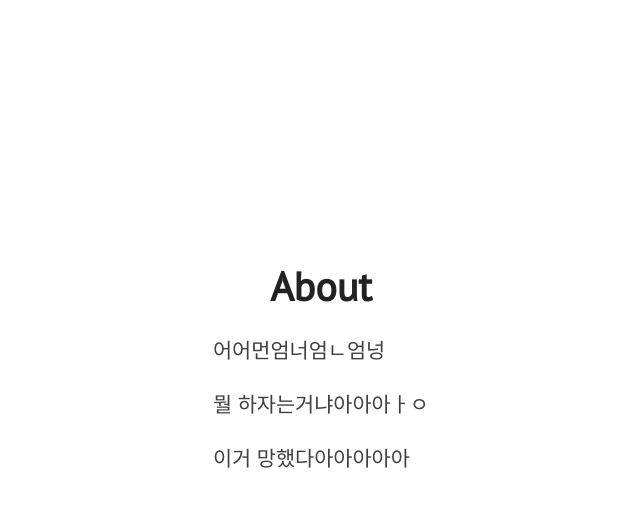
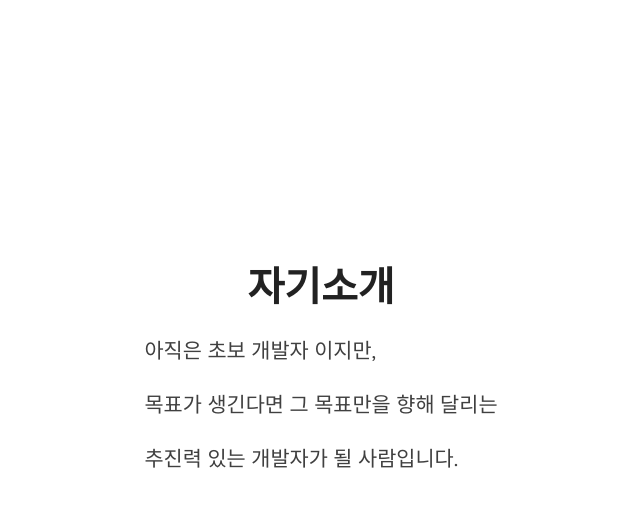
Before and after one commit to qqwdoqwdkm/Portfolio.github.io, a Jekyll site: the page built from index.html, in a window 1280 px wide and 900 px high, scrolled down 1048 px. Shown: the top 507 px of the window, without its empty margins (319-959 px from the left). Built offline with Jekyll 4.4.1, drawn with Linux system fonts in a browser that asks for light colours; nearby versions of some CDN libraries.

Commit message:
2022.02.21

```diff
--- a/_includes/about.html
+++ b/_includes/about.html
@@ -1,15 +1,15 @@
 <div class="section-wrapper">
     <section class="section about" id="about">
         <div id="about-text">
-            <div class="section-heading">About</div>
+            <div class="section-heading">자기소개</div>
             <p class="paragraph-text justify-text">
-               어어먼엄너엄ㄴ엄넝
+               아직은 초보 개발자 이지만,
             </p>
             <p class="paragraph-text justify-text">
-               뭘 하자는거냐아아아ㅏㅇ
+               목표가 생긴다면 그 목표만을 향해 달리는
             </p>
             <p class="paragraph-text justify-text">
-               이거 망했다아아아아아
+               추진력 있는 개발자가 될 사람입니다.
             </p>
         </div>
     </section>
--- a/_includes/projects.html
+++ b/_includes/projects.html
@@ -1,7 +1,7 @@
 <div class="section-wrapper">
     <section class="section projects" id="projects">
         <div class="full-width">
-            <div class="section-heading" id="featured-projects-text">Projects</div>
+            <div class="section-heading" id="featured-projects-text">프로젝트</div>
 
                 <div class="project-technologies">
 
```
